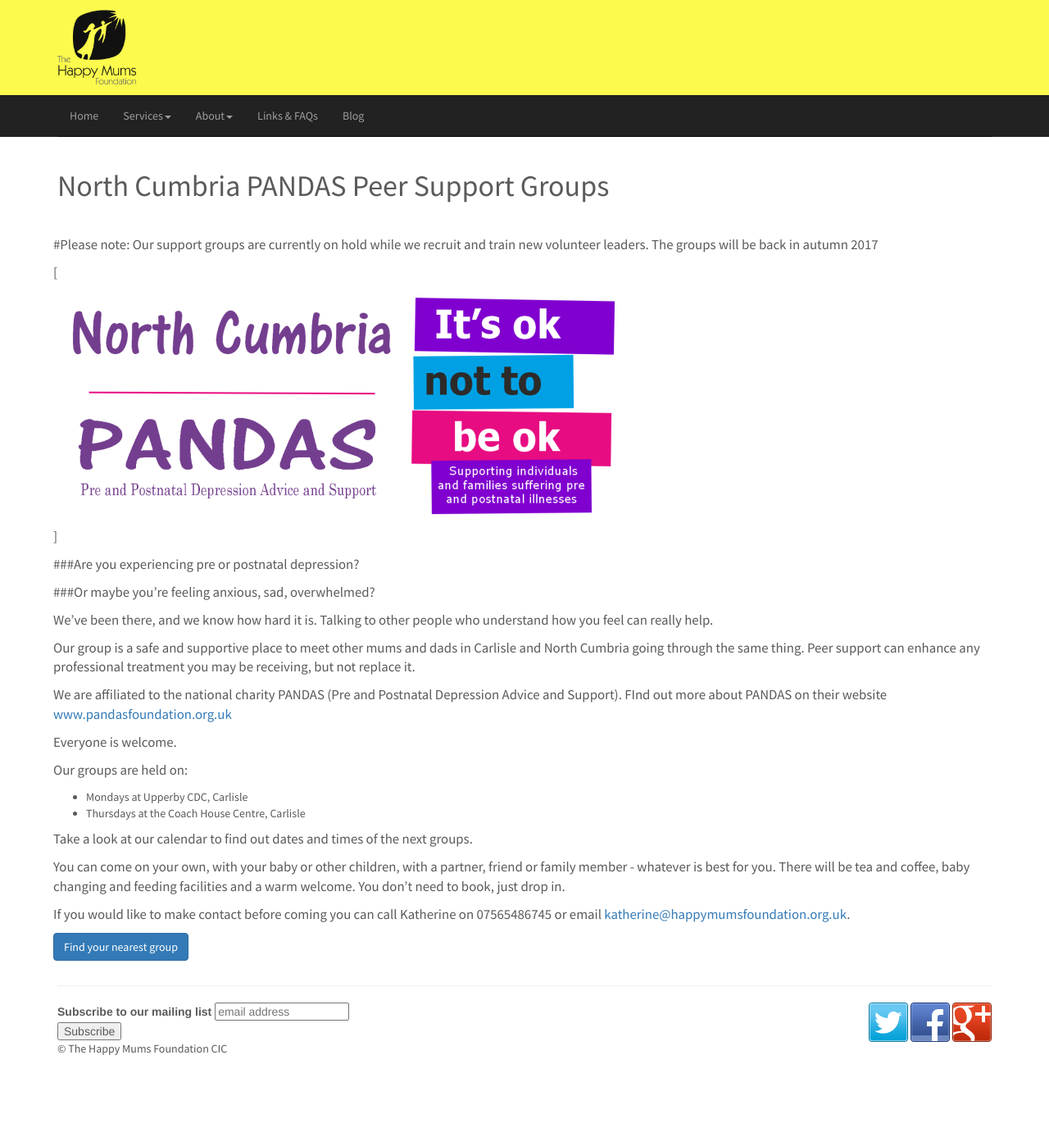
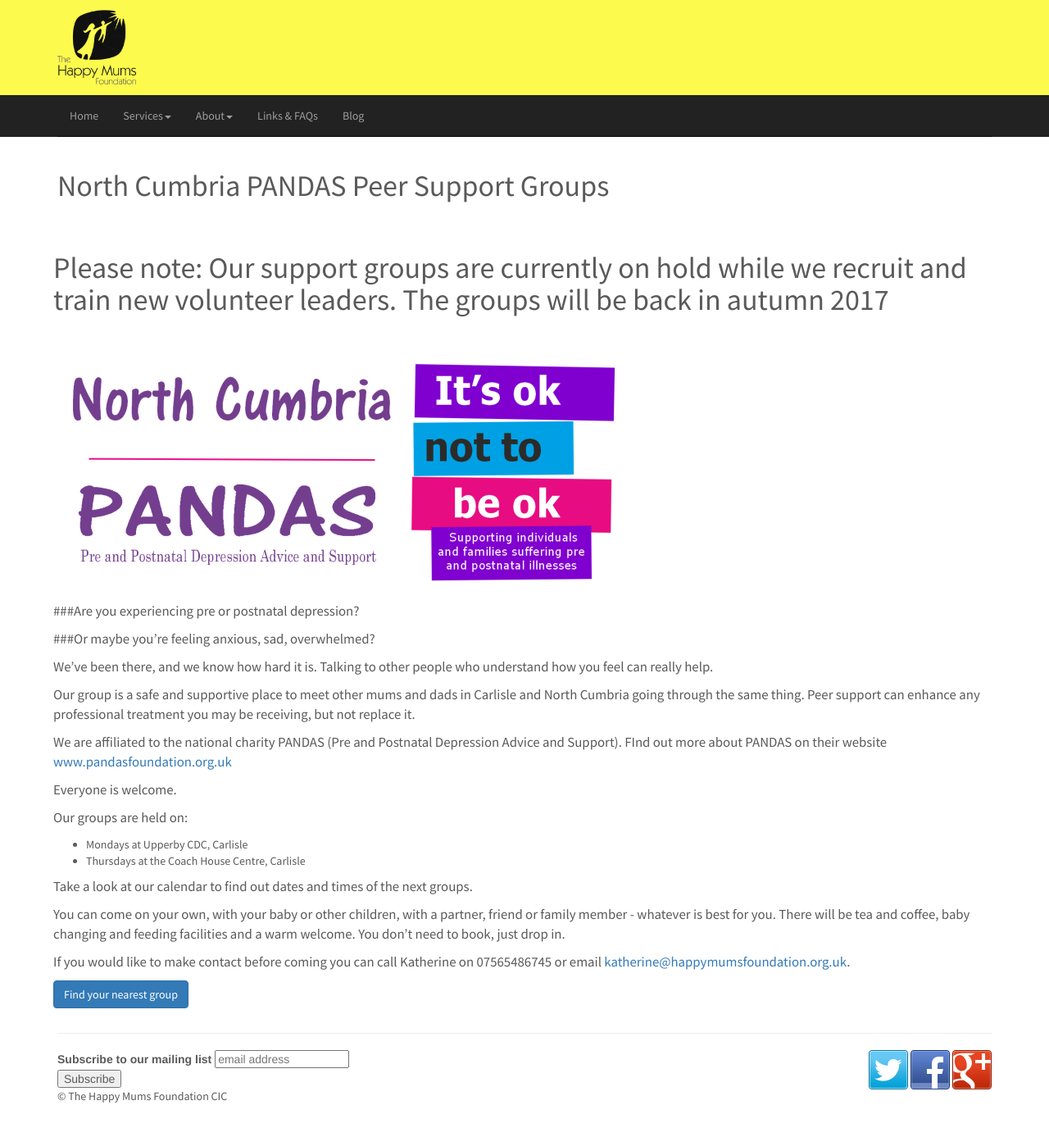
Before and after one commit to Happy-Mums-Foundation/happy-mums-foundation.github.io, a Jekyll site: the page built from services/pandas.md, in a window 1280 px wide. Shown: the whole page at 82% size. Built offline with Jekyll 4.4.1, drawn with Linux system fonts in a browser that asks for light colours; comment, search, counter and statistics services are not loaded; before the commit the page ends 1329 px from its top, so only the background shows below that.

Commit message:
Updated '/services/pandas.md' via CloudCannon

```diff
--- a/services/pandas.md
+++ b/services/pandas.md
@@ -5,10 +5,9 @@
 ---
 
 
-#Please note:
-Our support groups are currently on hold while we recruit and train new volunteer leaders. The groups will be back in autumn 2017
+# Please note: Our support groups are currently on hold while we recruit and train new volunteer leaders. The groups will be back in autumn 2017
 
-[![Pandas](/img/pandas.png){: .img-responsive }]
+![Pandas](/img/pandas.png){: .img-responsive }
 
 ###Are you experiencing pre or postnatal depression?
 
```
